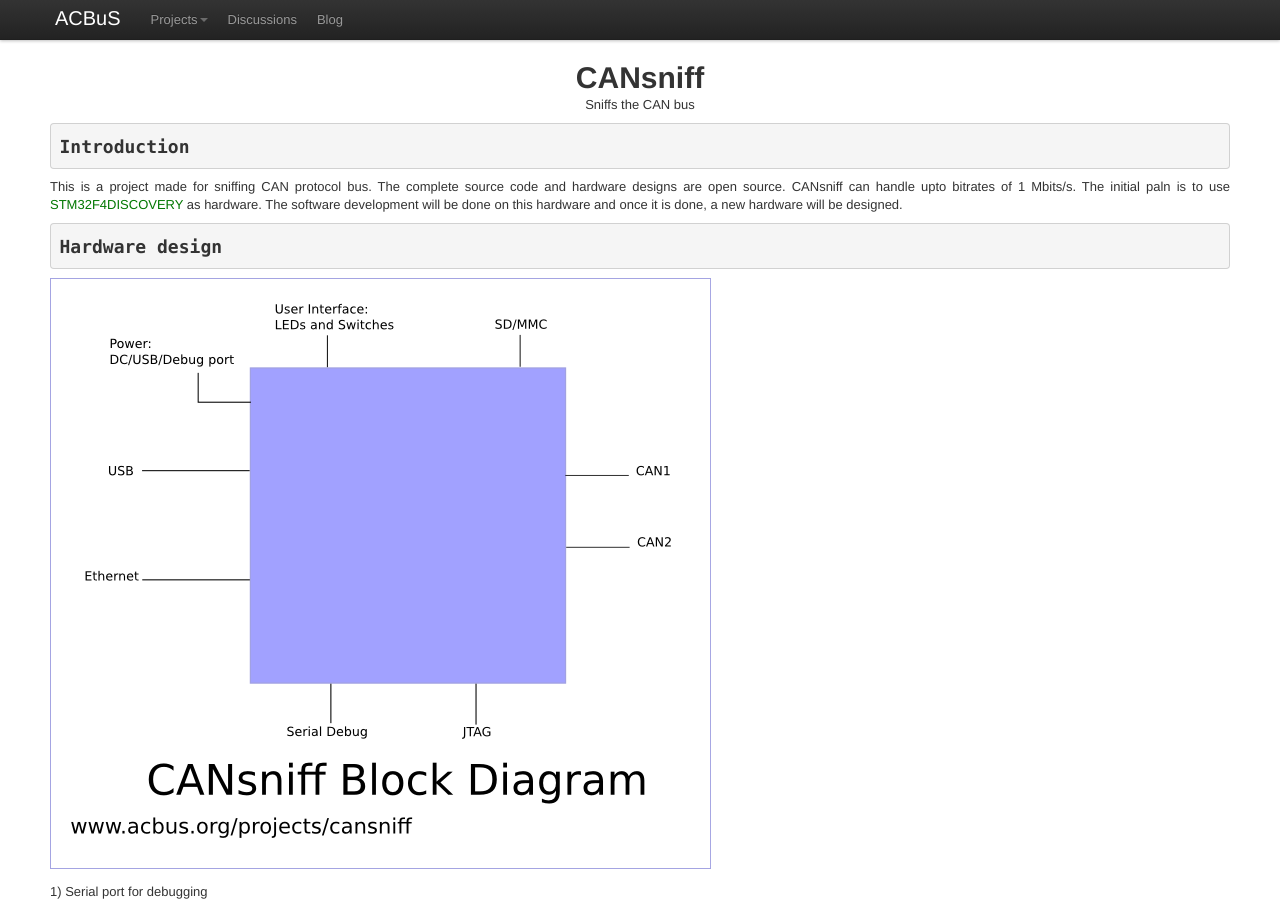
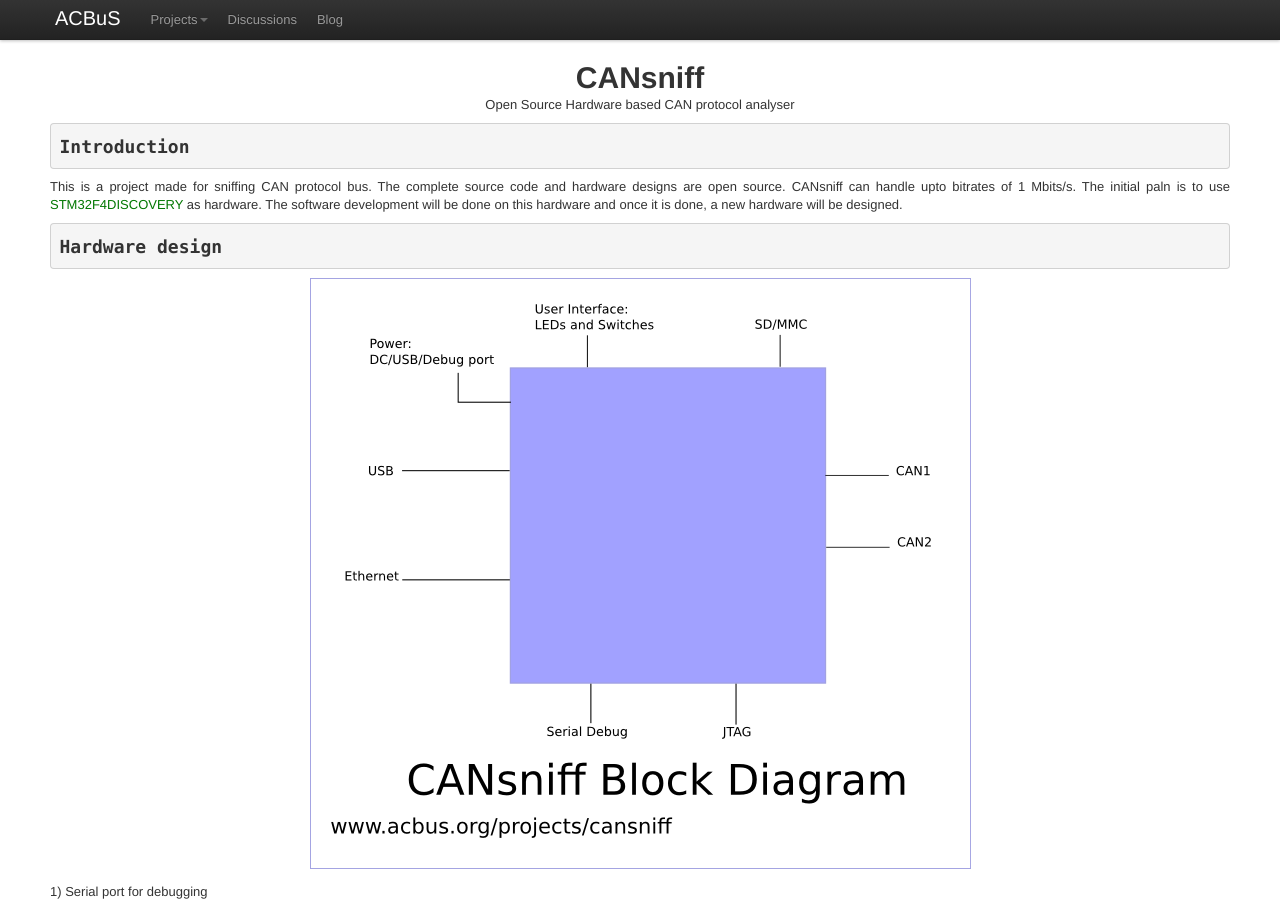
Before and after one commit to acbus/_acbus.github.com, a Jekyll site: the page built from projects/cansniff/index.html, in a window 1280 px wide and 900 px high. Built offline with Jekyll 4.4.1, drawn with Linux system fonts in a browser that asks for light colours; Markdown is read by kramdown in place of the engine named in the settings.

Commit message:
hardware block diagram update

```diff
--- a/projects/cansniff/index.html
+++ b/projects/cansniff/index.html
@@ -5,7 +5,7 @@ title: CANsniff - open source hardware based CAN protocol analyser
 
 <center>
 <h1>CANsniff</h1>
-<p>Sniffs the CAN bus</p>
+<p>Open Source Hardware based CAN protocol analyser</p>
 </center>
 
 <p/><p/>
@@ -15,7 +15,7 @@ title: CANsniff - open source hardware based CAN protocol analyser
 
 <pre><h3>Hardware design</h3></pre>
 
-<p><img src="http://acbus.org/assets/images/CANsniff-v1.png" alt="CANsniff - CAN protocol analyser hardware block diagram" title="CANsniff Hardware block diagram"/></p>
+<p align="center"><img src="http://acbus.org/assets/images/CANsniff-v1.png" alt="CANsniff - CAN protocol analyser hardware block diagram" title="CANsniff Hardware block diagram"/></p>
 
 <p>1) Serial port for debugging</p>
 <p>2) USB for data transfer to PC</p>
```
